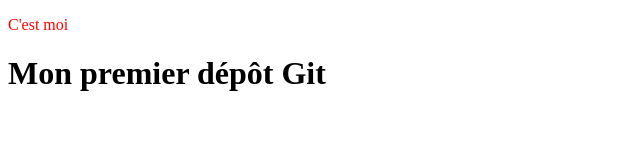
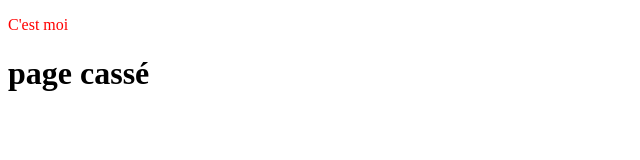
Before and after one commit to Mohacj/td-git-perso, a plain HTML site: page index.html in a window 1280 px wide. Shown: the whole page, without its empty margins (0-640 px from the left). Drawn offline with Linux system fonts and the light colour scheme.

Commit message:
Change le titre(erreur)

```diff
--- a/index.html
+++ b/index.html
@@ -7,6 +7,6 @@
  <p>C'est moi</p>
 </head>
 <body>
- <h1>Mon premier dépôt Git</h1>
+ <h1>page cassé</h1>
 </body>
 </html>
```
